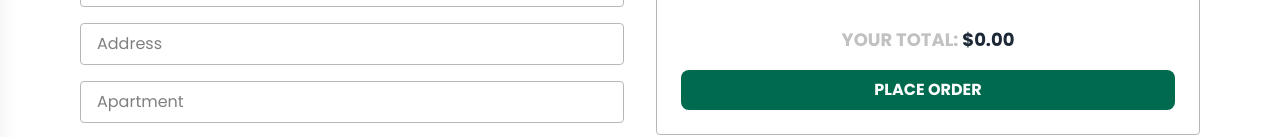
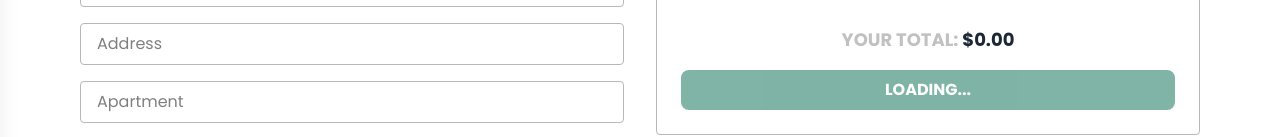
Before and after one commit to OmarFaruque/mockshark, a Next.js app: page /checkout in a window 1280 px wide. Shown: the part 365-502 px from the top of the page. Built offline with nearby package versions, Linux system fonts and the light colour scheme; no server answers.

Commit message:
fix order button

```diff
--- a/src/app/checkout/page.jsx
+++ b/src/app/checkout/page.jsx
@@ -860,9 +860,9 @@ const Page = () => {
             <form onSubmit={handleSubmit}>
               <button
                 type="submit"
-                className="w-full mt-4 bg-[#006a4e] text-white py-2 rounded-lg hover:bg-green-700 font-bold"
-              >
-                PLACE ORDER
+                disabled={!isPrefilled}
+                className={`w-full mt-4 bg-[#006a4e] text-white py-2 rounded-lg hover:bg-green-700 font-bold ${!isPrefilled ? 'opacity-50 cursor-not-allowed' : ''}`}>
+                {!isPrefilled ? 'LOADING...' : 'PLACE ORDER'}
               </button>
             </form>
           </div>
```
